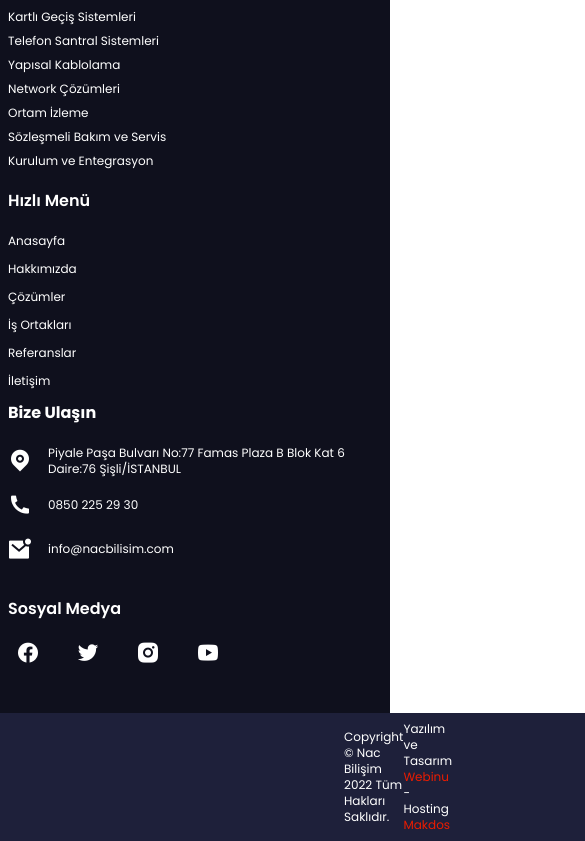
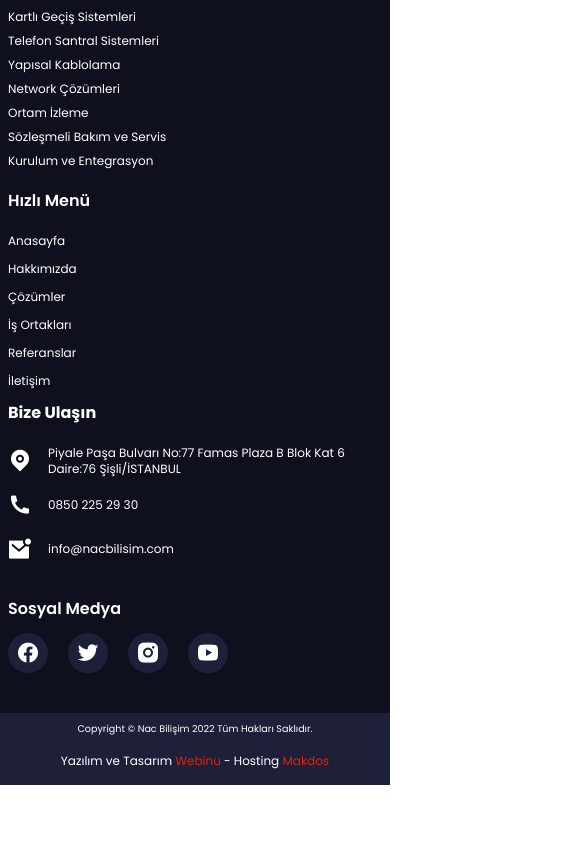
Before and after one commit to cansurer-at/nac-bilisim-new, a Next.js app: page / in a window 390 px wide. Shown: the part 3828-4669 px from the top of the page, 585 px wide, since content can reach past the window. After the commit the page ends 4613 px from the top, so only its background shows below. Built offline with nearby package versions, Linux system fonts and the light colour scheme.

Commit message:
footer responsive complete

```diff
--- a/layout/Footer.js
+++ b/layout/Footer.js
@@ -6,7 +6,7 @@ export default function Footer() {
     <>
       <div className="w-full px-2 py-10 text-white bg-NACBlack ">
         <div className="container mx-auto mt-3 lg:mt-0">
-          <div className="grid grid-cols-12 lg:gap-10">
+          <div className="grid grid-cols-12 lg:gap-10 lg:mx-0 md:mx-[1rem]">
             <div className="col-span-12 mt-3 lg:col-span-3 lg:mt-0">
             <h3 class="text-white font-semibold text-mb mb-5">Hakkımızda</h3>
               <p className="text-xs">
@@ -140,7 +140,7 @@ export default function Footer() {
               <div class="flex items-center mt-3 space-x-5">
                 <a
                   title="Facebook"
-                  class=" flex items-center justify-center px-2 py-1 rounded-full bg-nacBlackSecondary hover:bg-NACRed transition-all duration-300 cursor-pointer"
+                  class=" flex items-center justify-center px-2 py-1 rounded-full bg-[#1E203A] hover:bg-NACRed transition-all duration-300 cursor-pointer"
                   href="#"
                   rel="noopener noreferrer"
                   target="_blank"
@@ -149,7 +149,7 @@ export default function Footer() {
                 </a>
                 <a
                   title="Twitter"
-                  class="flex items-center justify-center px-2 py-1 rounded-full bg-nacBlackSecondary hover:bg-NACRed transition-all duration-300 cursor-pointer"
+                  class="flex items-center justify-center px-2 py-1 rounded-full bg-[#1E203A] hover:bg-NACRed transition-all duration-300 cursor-pointer"
                   href="#"
                   rel="noopener noreferrer"
                   target="_blank"
@@ -159,7 +159,7 @@ export default function Footer() {
                 </a>
                 <a
                   title="İnstagram"
-                  class="flex items-center justify-center px-2 py-1 rounded-full bg-nacBlackSecondary hover:bg-NACRed transition-all duration-300 cursor-pointer"
+                  class="flex items-center justify-center px-2 py-1 rounded-full bg-[#1E203A] hover:bg-NACRed transition-all duration-300 cursor-pointer"
                   href="#"
                   rel="noopener noreferrer"
                   target="_blank"
@@ -169,7 +169,7 @@ export default function Footer() {
                 </a>
                 <a
                   title="Youtube"
-                  class="flex items-center justify-center px-2 py-1 rounded-full bg-nacBlackSecondary hover:bg-NACRed transition-all duration-300 cursor-pointer"
+                  class="flex items-center justify-center px-2 py-1 rounded-full bg-[#1E203A] hover:bg-NACRed transition-all duration-300 cursor-pointer"
                   href="#"
                   rel="noopener noreferrer"
                   target="_blank"
@@ -182,11 +182,11 @@ export default function Footer() {
           </div>
         </div>
       </div>
-      <div className=" text-xs flex text-white  w-100% bg-[#1E203A] justify-between items-center mx-auto w-full px-[21.5rem] py-2">
-        <h6>Copyright © Nac Bilişim {year} Tüm Hakları Saklıdır.</h6>
-        <h6>
+      <div className=" text-xs flex text-white  w-100% bg-[#1E203A] justify-between items-center mx-auto w-full flex-col lg:flex-row md:flex-col lg:px-[29rem] md:px-[1rem] py-2">
+        <h6 className="md:mb-4 lg:mb-0  text-[0.6rem] text-center px-[3rem] lg:px-0 mb:px-0 lg:text-mb  ">Copyright © Nac Bilişim {year} Tüm Hakları Saklıdır.</h6>
+        <h6 className="md:mb-1 lg:mb-0 pt-[1rem] pb-[0.5rem]   lg:py-0 md:py-0">
           Yazılım ve Tasarım{" "}
-          <span className="text-NACRed">
+          <span className="text-NACRed ">
             <a rel="noreferrer" target="_blank" href="http://www.webinu.com/">
               Webinu
             </a>
```
